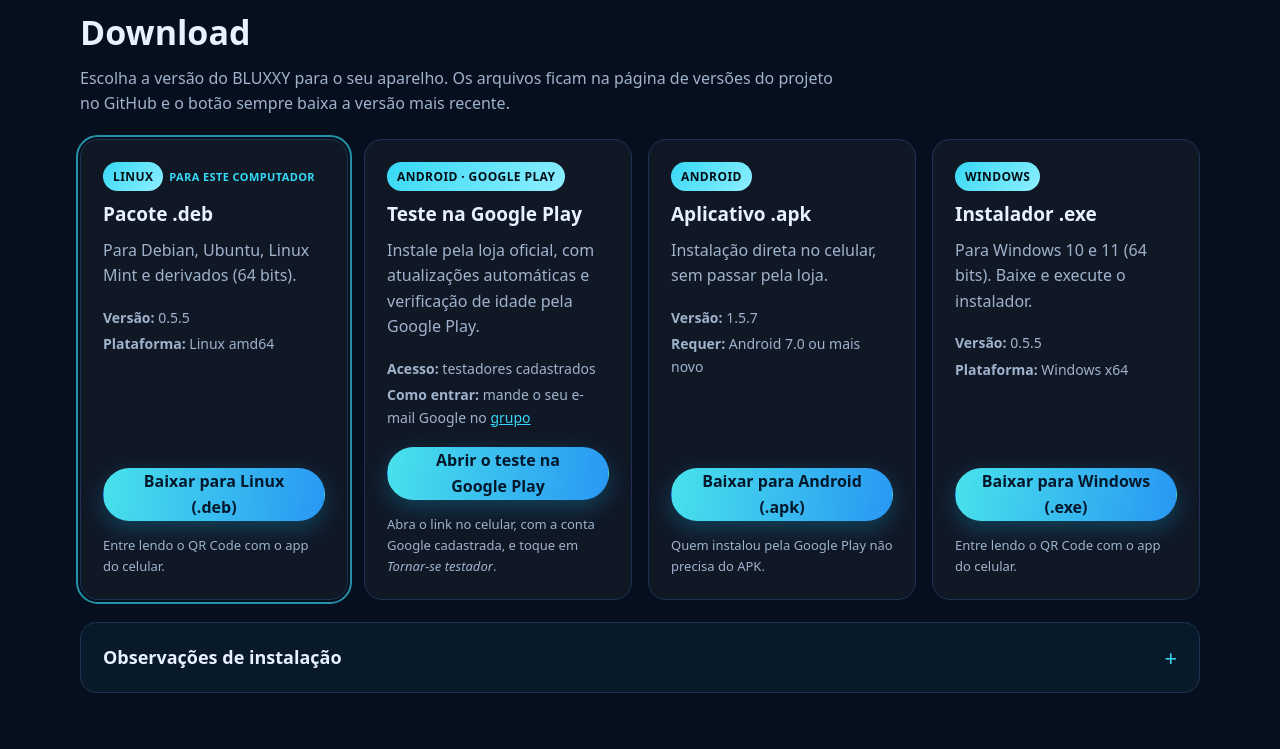
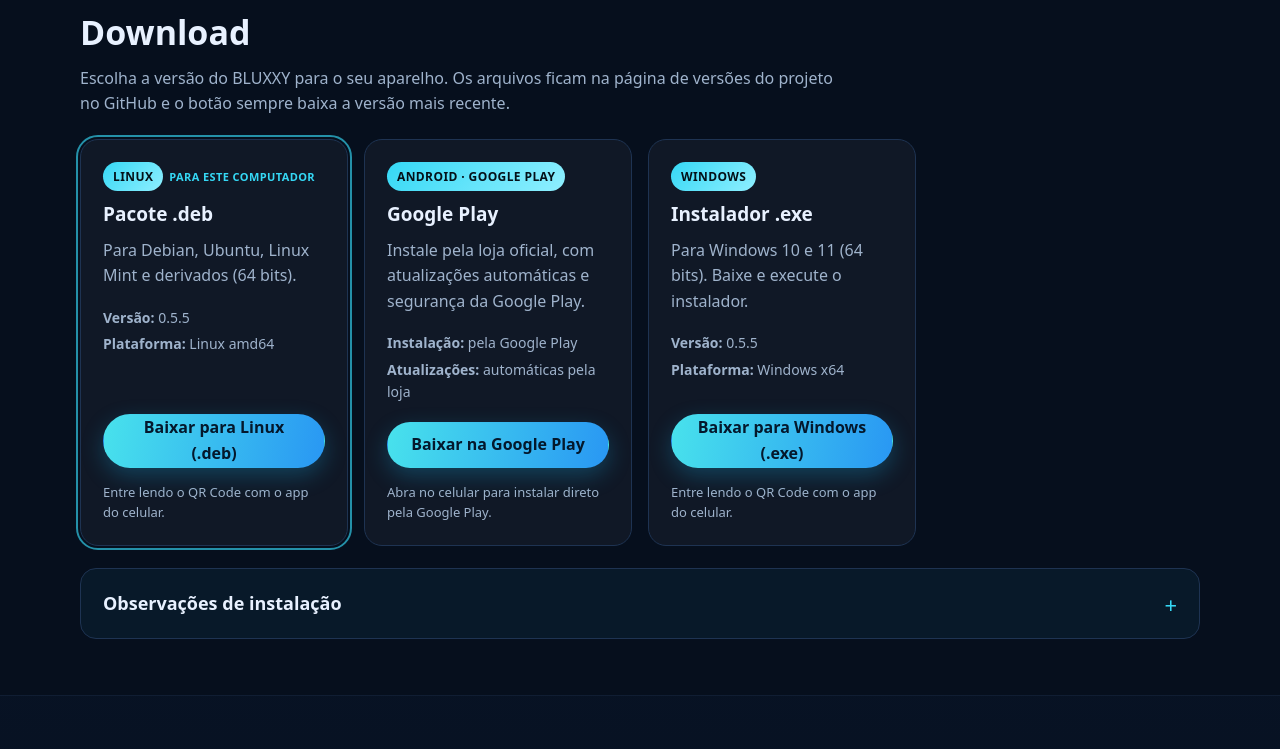
Before and after one commit to vianasilva980-oss/bluxxy.com, a plain HTML site: page index.html in a window 1280 px wide. Shown: the part 1871-2620 px from the top of the page. Drawn offline with Linux system fonts and the light colour scheme.

Commit message:
Site: downloads (exe, deb, apk e teste na Google Play), planos e preços, Pix, comunidade, investidores, excluir conta e documentos atualizados

```diff
--- a/index.html
+++ b/index.html
@@ -4,7 +4,7 @@
   <meta charset="utf-8" />
   <meta name="viewport" content="width=device-width, initial-scale=1" />
   <title>BLUXXY — Discover your next wave</title>
-  <meta name="description" content="BLUXXY é um app de conexões por proximidade para maiores de 18 anos. Baixe para Windows (.exe), Linux (.deb) e Android (.apk ou teste na Google Play)." />
+  <meta name="description" content="BLUXXY é um app de conexões por proximidade para maiores de 18 anos. Baixe para Windows (.exe), Linux (.deb) e Android pela Google Play." />
   <meta name="theme-color" content="#060f1d" />
   <meta property="og:title" content="BLUXXY — Discover your next wave" />
   <meta property="og:description" content="Conexões por proximidade com foco em privacidade e segurança. Baixe para Windows, Linux e Android." />
@@ -62,8 +62,7 @@
           <ul class="hero-badges" aria-label="Disponibilidade">
             <li>Windows (.exe)</li>
             <li>Linux (.deb)</li>
-            <li>Android (.apk)</li>
-            <li>Google Play (teste)</li>
+            <li>Android (Google Play)</li>
           </ul>
         </div>
         <div class="hero-visual" aria-hidden="true">
@@ -144,29 +143,15 @@
           <article class="card download-card" data-plat="play">
             <div class="dl-top">
               <span class="dl-badge">Android · Google Play</span><span class="dl-tag-aqui">Para o seu celular</span>
-              <h3>Teste na Google Play</h3>
-              <p>Instale pela loja oficial, com atualizações automáticas e verificação de idade pela Google Play.</p>
+              <h3>Google Play</h3>
+              <p>Instale pela loja oficial, com atualizações automáticas e segurança da Google Play.</p>
             </div>
             <ul class="dl-meta">
-              <li><strong>Acesso:</strong> testadores cadastrados</li>
-              <li><strong>Como entrar:</strong> mande o seu e-mail Google no <a href="#comunidade">grupo</a></li>
+              <li><strong>Instalação:</strong> pela Google Play</li>
+              <li><strong>Atualizações:</strong> automáticas pela loja</li>
             </ul>
-            <a class="btn btn-primary btn-block" href="https://play.google.com/apps/internaltest/4701215348006334558" target="_blank" rel="noopener">Abrir o teste na Google Play</a>
-            <p class="dl-note">Abra o link no celular, com a conta Google cadastrada, e toque em <em>Tornar-se testador</em>.</p>
-          </article>
-
-          <article class="card download-card" data-plat="apk">
-            <div class="dl-top">
-              <span class="dl-badge">Android</span><span class="dl-tag-aqui">Para o seu celular</span>
-              <h3>Aplicativo .apk</h3>
-              <p>Instalação direta no celular, sem passar pela loja.</p>
-            </div>
-            <ul class="dl-meta">
-              <li><strong>Versão:</strong> 1.5.7</li>
-              <li><strong>Requer:</strong> Android 7.0 ou mais novo</li>
-            </ul>
-            <a class="btn btn-primary btn-block" href="https://github.com/vianasilva980-oss/bluxxy.com/releases/latest/download/bluxxy.apk">Baixar para Android (.apk)</a>
-            <p class="dl-note">Quem instalou pela Google Play não precisa do APK.</p>
+            <a class="btn btn-primary btn-block" href="https://play.google.com/store/apps/details?id=com.bluxxy.app" target="_blank" rel="noopener">Baixar na Google Play</a>
+            <p class="dl-note">Abra no celular para instalar direto pela Google Play.</p>
           </article>
 
           <article class="card download-card" data-plat="windows">
@@ -204,7 +189,6 @@
           <ul>
             <li><strong>Windows:</strong> o instalador ainda não tem assinatura digital. Se o SmartScreen avisar, clique em <em>Mais informações</em> e depois em <em>Executar assim mesmo</em>. Baixe sempre por este site.</li>
             <li><strong>Linux:</strong> instale pela central de programas ou com <code>sudo apt install ./bluxxy.deb</code>.</li>
-            <li><strong>Android (.apk):</strong> o celular pede para permitir a instalação pelo navegador. Para trocar o APK pela versão da Google Play, desinstale o APK antes.</li>
             <li>A conferência dos arquivos (SHA-256) fica no arquivo <a href="https://github.com/vianasilva980-oss/bluxxy.com/releases/latest/download/SHA256SUMS.txt">SHA256SUMS.txt</a>.</li>
           </ul>
         </details>
--- a/js/main.js
+++ b/js/main.js
@@ -47,7 +47,7 @@
 
   // destaca o download certo para o aparelho de quem visita (e avisa no iPhone)
   var ua = navigator.userAgent || '';
-  var plat = /Android/i.test(ua) ? ['play', 'apk'] : /iPhone|iPad|iPod/i.test(ua) ? [] : /Windows/i.test(ua) ? ['windows'] : /Linux|X11/i.test(ua) ? ['linux'] : [];
+  var plat = /Android/i.test(ua) ? ['play'] : /iPhone|iPad|iPod/i.test(ua) ? [] : /Windows/i.test(ua) ? ['windows'] : /Linux|X11/i.test(ua) ? ['linux'] : [];
   plat.forEach(function (p) { var c = document.querySelector('.download-card[data-plat="' + p + '"]'); if (c) c.classList.add('dl-recomendado'); });
   if (/iPhone|iPad|iPod/i.test(ua)) { var ip = document.getElementById('dlIphone'); if (ip) ip.hidden = false; }
   if (plat[0] === 'windows' || plat[0] === 'linux') {
```
Also changed, not shown: manual.html (+1 -1 lines), 2 other files.
